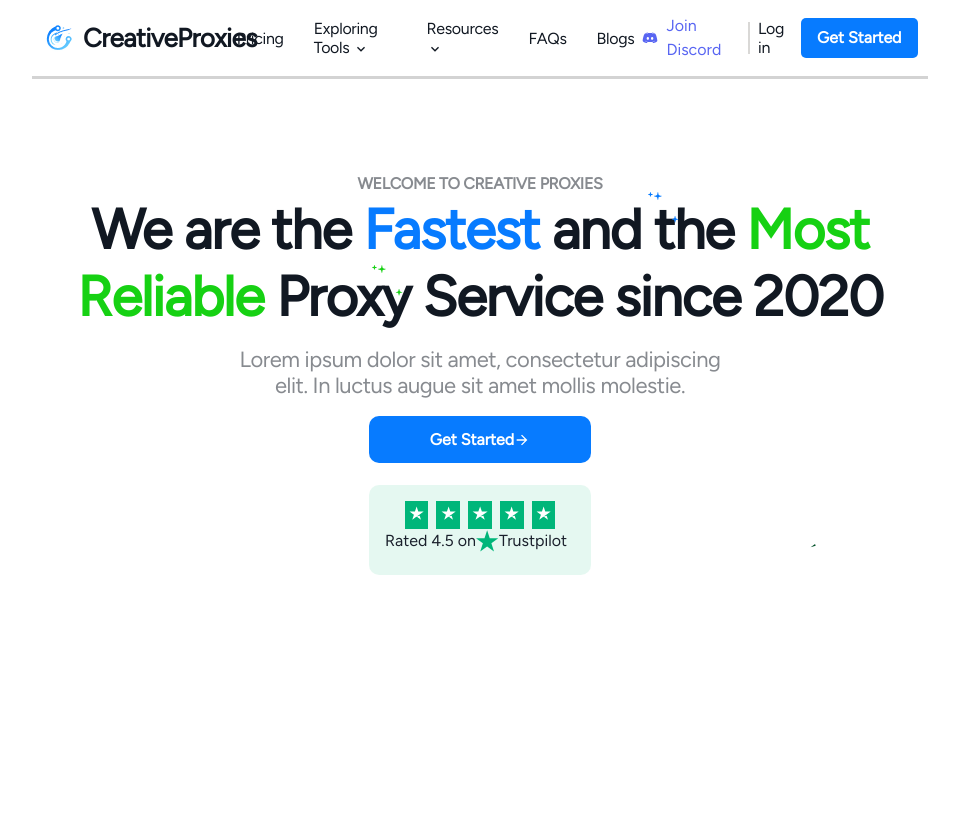
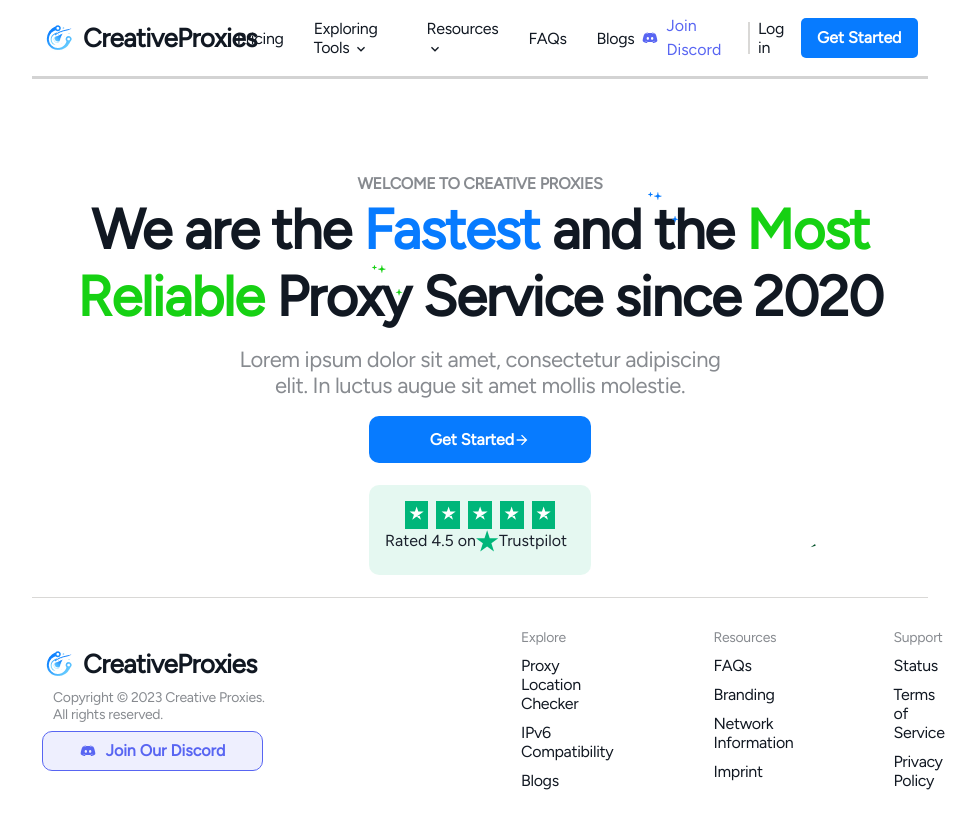
Before and after one commit to tarunksao/flamecloud-frontend-replica, a React (Create React App) app: page / in a window 1280 px wide. Shown: the top 828 px of the page, without its empty margins (160-1136 px from the left). Before the commit the page ends 800 px from the top, so only its background shows below. Built offline with nearby package versions, Linux system fonts and the light colour scheme.

Commit message:
Added Footer

```diff
--- a/src/Components/Footer.jsx
+++ b/src/Components/Footer.jsx
@@ -1,3 +1,78 @@
+import { Box, Button, HStack, Heading, Image, Text, VStack } from "@chakra-ui/react";
+
+const headingStyle = {
+    fontWeight:600,
+    fontSize:'26px',
+    color:'#111822',
+    lineHeight:'31px',
+    letterSpacing:'-0.02em'
+}
+
+const subHeadingStyle = {
+    fontWeight:400,
+    fontSize:'14px',
+    color:'#111822',
+    lineHeight:'17px',
+    letterSpacing:'-0.02em',
+    opacity:0.5
+}
+
+const bodyStyle = {
+    fontWeight:500,
+    fontSize:'16px',
+    color:'#111822',
+    lineHeight:'19px',
+    letterSpacing:'-0.02em'
+}
+
 export default function Footer() {
-
+    return (
+        <HStack p='34px 10px' borderTop={'1px solid #D9D8D6'} h='224px' mb='14px'>
+            <VStack justifyContent={'center'} alignItems={'flex-start'} mr='246px'>
+                <HStack>
+                    <Image src={'creativeproxies.png'} alt='logo' />
+                    <Heading style={headingStyle}>CreativeProxies</Heading>
+                </HStack>
+                <Text style={subHeadingStyle} pl='11px' w='225px'>Copyright © 2023 Creative Proxies.
+                    All rights reserved.
+                </Text>
+                <Button
+                    border='1px solid #5865F2'
+                    w='221px'
+                    boxSizing="border-box"
+                    background={'rgba(88,101,242,0.1)'}
+                    borderRadius={'10px'}
+                    display={'flex'}
+                    justifyContent={'center'}
+                    alignItems={'center'}
+                    gap='10px'
+                    p='10px'
+                >
+                    <Image src={'discord.svg'} alt="discord" />
+                    <Text style={{bodyStyle, color:'#5865F2'}}>Join Our Discord</Text>
+                </Button>
+            </VStack>
+            <HStack justifyContent={'space-evenly'} gap='100px' alignItems={"flex-start"}>
+                <VStack alignItems={'flex-start'} gap='10px'>
+                    <Text style={subHeadingStyle}>Explore</Text>
+                    <Text style={bodyStyle}>Proxy Location Checker</Text>
+                    <Text style={bodyStyle}>IPv6 Compatibility</Text>
+                    <Text style={bodyStyle}>Blogs</Text>
+                </VStack>
+                <VStack alignItems={'flex-start'} gap='10px'>
+                    <Text style={subHeadingStyle}>Resources</Text>
+                    <Text style={bodyStyle}>FAQs</Text>
+                    <Text style={bodyStyle}>Branding</Text>
+                    <Text style={bodyStyle}>Network Information</Text>
+                    <Text style={bodyStyle}>Imprint</Text>
+                </VStack>
+                <VStack alignItems={'flex-start'} gap='10px'>
+                    <Text style={subHeadingStyle}>Support</Text>
+                    <Text style={bodyStyle}>Status</Text>
+                    <Text style={bodyStyle}>Terms of Service</Text>
+                    <Text style={bodyStyle}>Privacy Policy</Text>
+                </VStack>
+            </HStack>
+        </HStack>
+    )
 };
--- a/src/Components/Navbar.jsx
+++ b/src/Components/Navbar.jsx
@@ -19,8 +19,8 @@ const bodyStyle = {
 
 export default function Navbar() {
     return (
-        <Box py={'14px'} borderBottom={'3px solid lightgray'} w={'full'}>
-            <HStack justifyContent={'space-between'} px={'10px'}>
+        <Box p={'14px 10px'} borderBottom={'3px solid lightgray'} w={'full'}>
+            <HStack justifyContent={'space-between'}>
                 <HStack>
                     <Image src={'creativeproxies.png'} alt='logo' />
                     <Heading style={headingStyle}>CreativeProxies</Heading>
```
